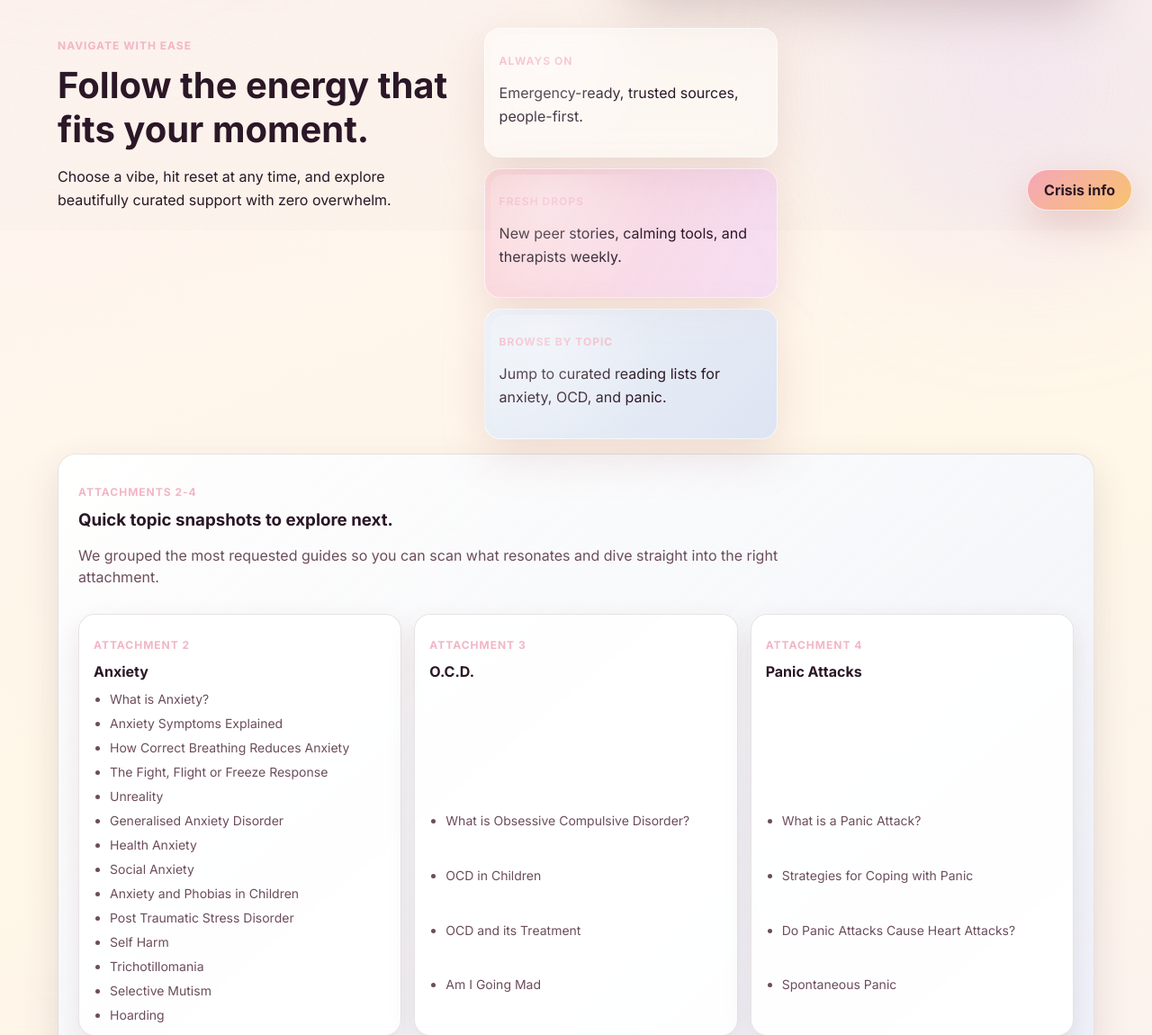
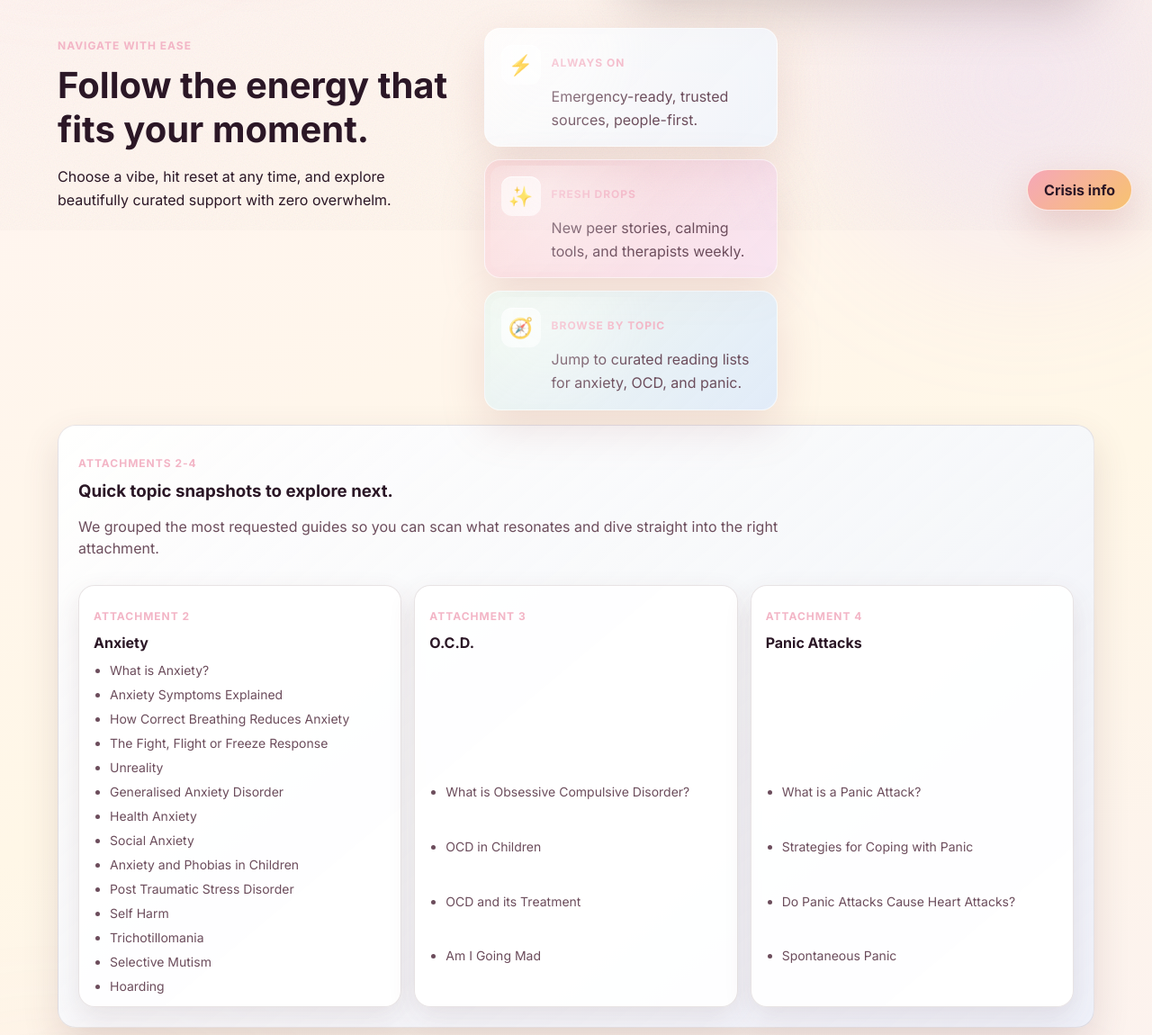
Before and after one commit to andyfast20-sketch/mentalhealthresources, a Flask app: page /resources in a window 1280 px wide; the page is wider, and only the part inside the window is pictured. Shown: the part 544-1694 px from the top of that part at 90% size. Run offline with Flask 3, Linux system fonts and the light colour scheme; some libraries are stand-ins or nearby versions.

Commit message:
Improve resource ribbon layout

```diff
--- a/static/styles.css
+++ b/static/styles.css
@@ -536,16 +536,22 @@ body {
 .resource-ribbon {
   display: grid;
   grid-template-columns: repeat(auto-fit, minmax(240px, 1fr));
-  gap: 12px;
+  gap: 14px;
+  align-items: stretch;
 }
 
 .ribbon-card {
-  padding: 16px;
+  padding: 18px 18px 16px;
   border-radius: var(--radius);
   border: 1px solid rgba(255, 255, 255, 0.58);
   box-shadow: var(--shadow);
   position: relative;
   overflow: hidden;
+  display: grid;
+  grid-template-columns: auto 1fr;
+  gap: 12px;
+  align-items: start;
+  min-height: 130px;
 }
 
 .soft-card {
@@ -563,6 +569,39 @@ body {
 
 .gradient-card {
   background: linear-gradient(120deg, rgba(245, 163, 181, 0.35), rgba(233, 188, 255, 0.42));
+}
+
+.ribbon-icon {
+  width: 44px;
+  height: 44px;
+  border-radius: 12px;
+  display: grid;
+  place-items: center;
+  background: rgba(255, 255, 255, 0.6);
+  box-shadow: inset 0 1px 0 rgba(255, 255, 255, 0.7);
+  font-size: 22px;
+}
+
+.ribbon-copy {
+  display: grid;
+  gap: 6px;
+}
+
+.ribbon-copy .lede {
+  margin: 0;
+  color: var(--muted);
+}
+
+.always-on {
+  background: linear-gradient(135deg, rgba(255, 255, 255, 0.78), rgba(236, 244, 255, 0.76));
+}
+
+.fresh-drops {
+  background: linear-gradient(135deg, rgba(245, 163, 181, 0.26), rgba(233, 188, 255, 0.3));
+}
+
+.browse-topics {
+  background: linear-gradient(135deg, rgba(236, 248, 241, 0.78), rgba(214, 231, 255, 0.72));
 }
 
 .attachment-board {
--- a/templates/resources.html
+++ b/templates/resources.html
@@ -28,17 +28,26 @@
             <p class="lede">Choose a vibe, hit reset at any time, and explore beautifully curated support with zero overwhelm.</p>
         </div>
         <div class="resource-ribbon">
-            <div class="ribbon-card glassy">
+            <div class="ribbon-card glassy always-on">
+                <div class="ribbon-icon" aria-hidden="true">⚡</div>
+                <div class="ribbon-copy">
                     <p class="eyebrow">Always On</p>
                     <p class="lede">Emergency-ready, trusted sources, people-first.</p>
                 </div>
-            <div class="ribbon-card gradient-card">
+            </div>
+            <div class="ribbon-card gradient-card fresh-drops">
+                <div class="ribbon-icon" aria-hidden="true">✨</div>
+                <div class="ribbon-copy">
                     <p class="eyebrow">Fresh Drops</p>
                     <p class="lede">New peer stories, calming tools, and therapists weekly.</p>
                 </div>
-            <div class="ribbon-card soft-card">
+            </div>
+            <div class="ribbon-card soft-card browse-topics">
+                <div class="ribbon-icon" aria-hidden="true">🧭</div>
+                <div class="ribbon-copy">
                     <p class="eyebrow">Browse by topic</p>
                     <p class="lede">Jump to curated reading lists for anxiety, OCD, and panic.</p>
+                </div>
             </div>
         </div>
     </div>
```
Lines whose indentation alone changed are shown as unchanged.
